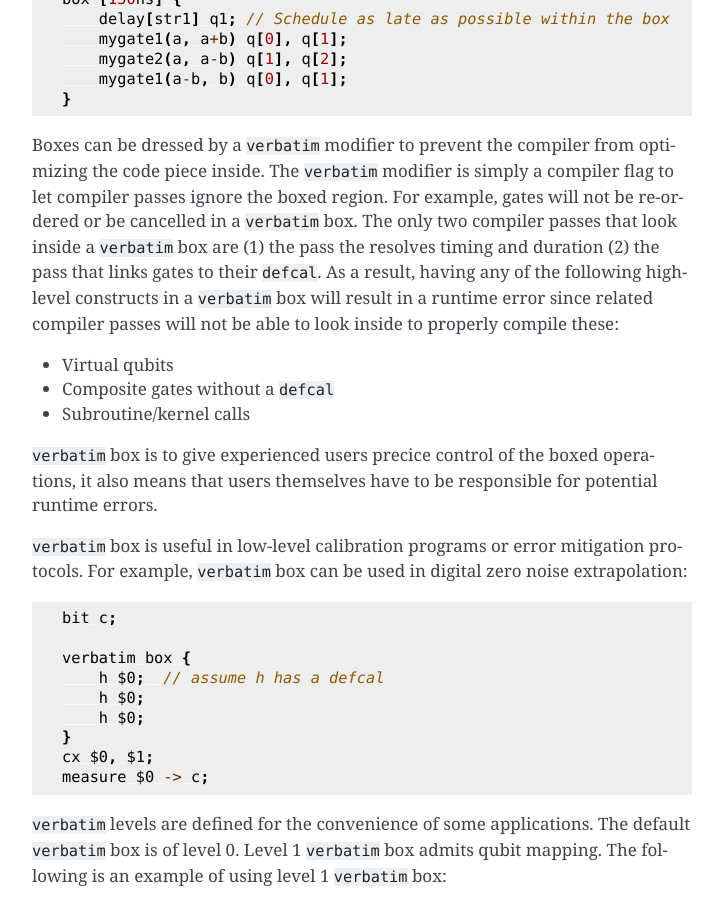
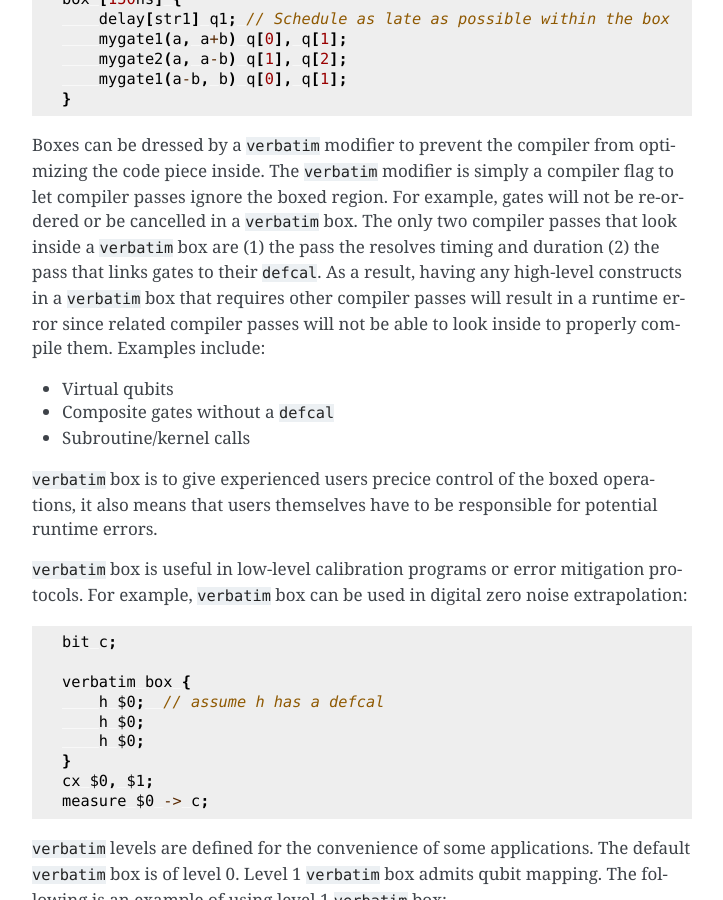
Before and after one commit to openqasm/openqasm, a Sphinx documentation site: the page built from source/language/delays.rst, in a window 1280 px wide and 900 px high, scrolled down 7295 px. Shown: the whole window, without its empty margins (388-1111 px from the left). Built offline with Sphinx 7.4.7, drawn with Linux system fonts in a browser that asks for light colours; cross-references to code outside the pages are shown as plain code.

Commit message:
modified the description of disallowed operations in a verbatim box.

```diff
--- a/source/language/delays.rst
+++ b/source/language/delays.rst
@@ -349,9 +349,9 @@ Boxes can be dressed by a ``verbatim`` modifier to prevent the compiler from opt
 piece inside.  The ``verbatim`` modifier is simply a compiler flag to let compiler passes ignore the
 boxed region. For example, gates will not be re-ordered or be cancelled in a ``verbatim`` box. The
 only two compiler passes that look inside a ``verbatim`` box are (1) the pass the resolves timing and
-duration (2) the pass that links gates to their ``defcal``. As a result, having any of the following
-high-level constructs in a ``verbatim`` box will result in a runtime error since related compiler passes
-will not be able to look inside to properly compile these:
+duration (2) the pass that links gates to their ``defcal``. As a result, having any high-level constructs
+in a ``verbatim`` box that requires other compiler passes will result in a runtime error since related
+compiler passes will not be able to look inside to properly compile them. Examples include:
 
 -  Virtual qubits
 
```
